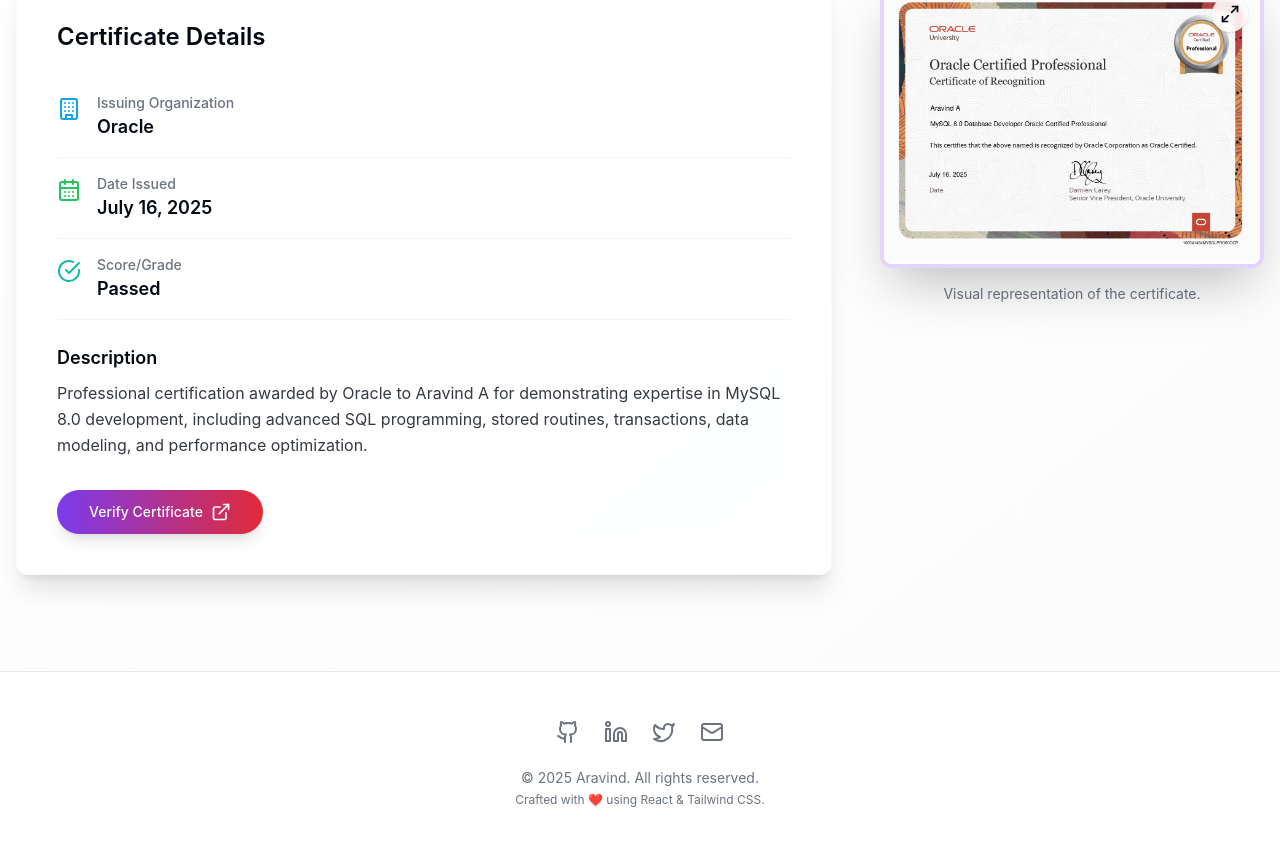
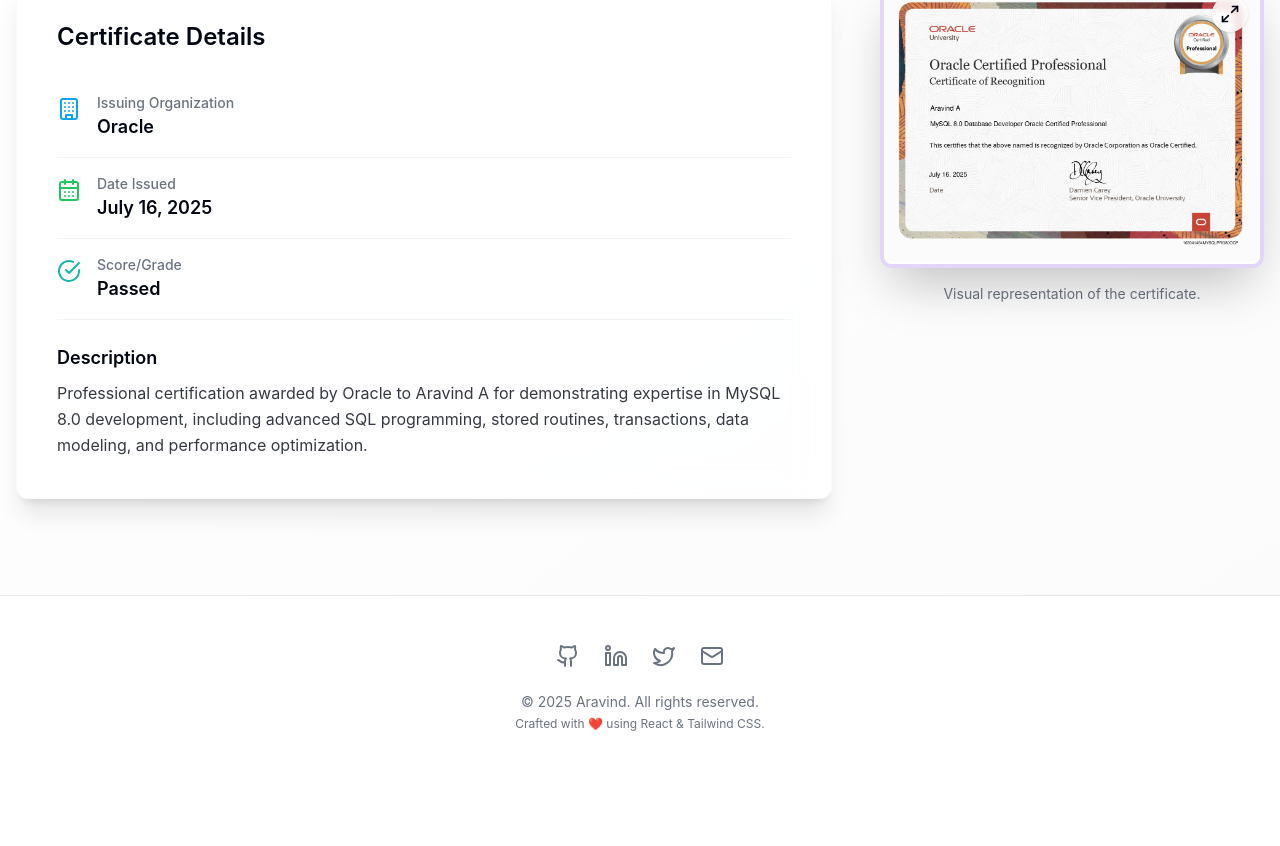
Before and after one commit to aarav-26/MyPortfolio, a React (Vite) app: page /certificate/01 in a window 1280 px wide. Shown: the part 452-1298 px from the top of the page. After the commit the page ends 1232 px from the top, so only its background shows below. Built offline with nearby package versions, Linux system fonts and the light colour scheme.

Commit message:
Update data.js

```diff
--- a/src/components/portfolio/data.js
+++ b/src/components/portfolio/data.js
@@ -67,7 +67,6 @@ export const certificationsData = [
   "score": "Passed",
   "imageAlt": "Official Oracle MySQL Developer Certificate",
   "description": "Professional certification awarded by Oracle to Aravind A for demonstrating expertise in MySQL 8.0 development, including advanced SQL programming, stored routines, transactions, data modeling, and performance optimization.",
-  "verifyLink": "https://catalog-education.oracle.com/pls/certview/sharebadge?id=102041464MYSQLPRG80OCP",
   "certificateImageUrl": "/images/Certificates/Oracle/MySQL_Developer_Certificate.png"
   },
   {
```
